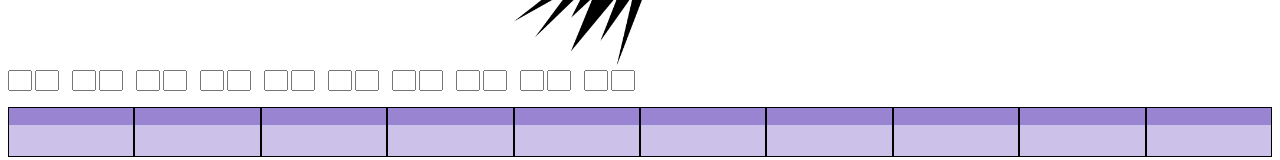
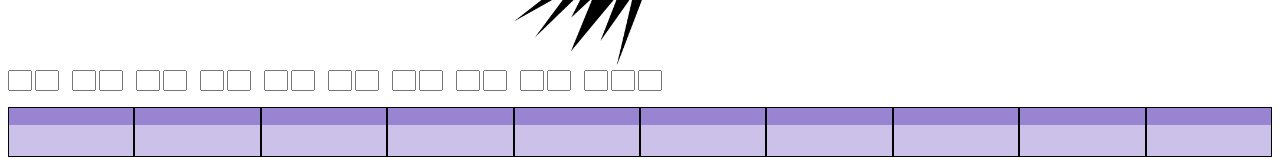
Before and after one commit to roviedo/bowling_score_calculator, a React (Create React App) app: page / in a window 1280 px wide. Shown: the part 394-554 px from the top of the page. Built offline with nearby package versions, Linux system fonts and the light colour scheme.

Commit message:
Added README, fixed logic of frames scores but still working on some edge cases for final two frames

```diff
--- a/src/App.js
+++ b/src/App.js
@@ -9,7 +9,7 @@ class App extends Component {
         <div className="header-title">
           Bolwing Score Calculator
         </div>
-        <img className="header-image" src="../bowling_pins.png" />
+        <img className="header-image" src="../bowling_pins.png" alt="bowling pins"/>
         <Frames />
       </div>
     );
--- a/src/Frame.js
+++ b/src/Frame.js
@@ -10,11 +10,16 @@ class Frame extends Component {
     this.props.handleTurn(e.target.value, this.props.index, 'secondTurn');
   }
 
+  handleThirdTurn = (e) => {
+    this.props.handleTurn(e.target.value, this.props.index, 'thirdTurn');
+  }
+
   render() {
     return (
       <div className='input-frame'>
         <input value={this.props.frame[0]} onChange={ this.handleFirstTurn }/>
         <input value={this.props.frame[1]} onChange={ this.handleSecondTurn }/>
+        { this.props.index === 9 ? <input value={this.props.frame[2]} onChange={ this.handleThirdTurn }/> : null }
       </div>
     );
   }
--- a/src/Frames.js
+++ b/src/Frames.js
@@ -17,7 +17,7 @@ class Frames extends Component {
         ['', ''],
         ['', ''],
         ['', ''],
-        ['', '']
+        ['', '', '']
       ],
       framesTotals: ['', '', '', '', '', '', '' ,'', '', '']
     }
@@ -35,18 +35,42 @@ class Frames extends Component {
       } else {
         frameValue = newValue
       }
-      if (frameValue === 10) {
+      if (index === 9) {
+        frames[index] = [frameValue, frames[index][1]];
+      } else if (frameValue === 10) {
         frames[index] = [frameValue, 0];
       } else {
         frames[index] = [frameValue, frames[index][1]];
       }
-    } else {
-       if ((newValue + frames[index][0]) > 10) {
+    } else if (turn === 'secondTurn') {
+      if (index === 9) {
+        if (frames[index][0] === 10 && newValue <= 10) {
+          frameValue = newValue;
+        } else if ((newValue + frames[index][0]) <= 10) {
+          frameValue = newValue;
+        } else {
+          frameValue = '';
+        }
+        frames[index] = [frames[index][0], frameValue, frames[index][2]];
+      } else {
+        if ((newValue + frames[index][0]) > 10) {
+          frameValue = '';
+        } else {
+          frameValue = newValue;
+        }
+        frames[index] = [frames[index][0], frameValue];
+      }
+    } else if (turn === 'thirdTurn') {
+      if (newValue > 10) {
         frameValue = '';
-      } else {
-        frameValue = newValue
+      } else if ((frames[index][0] > 0 && frames[index][0] < 10) && (frames[index][1] > 0 && frames[index][1] < 10)) {
+        frameValue = newValue;
+      } else if ((frames[index][0] === 10) && (frames[index][1] === 10)) {
+        frameValue = newValue;
+      } else if ((frames[index][0] === 10) && (frames[index][1] > 0 && frames[index][1] < 10) && (frames[index][1] + newValue <=10)) {
+        frameValue = newValue;
       }
-      frames[index] = [frames[index][0], frameValue];
+      frames[index] = [frames[index][0], frames[index][1], frameValue];
     }
 
     const newFrameTotals = this.getFramesTotals();
@@ -60,12 +84,23 @@ class Frames extends Component {
     let framesTotals = this.state.framesTotals;
     for (let index=0; index<this.state.frames.length; index++) {
       const prevIndexTotal = index > 0 ? framesTotals[index-1] : 0;
-      if (this.state.frames[index][0] === 10) {
+      if (index === 9) {
+        framesTotals[index] = prevIndexTotal + this.state.frames[index].filter((pins) => pins >= 0).reduce((total, num) => total + num, 0);
+
+      } else if (index === 8) {
+        if (this.state.frames[index+1][0] === 10) {
+          if (this.state.frames[index+1][1] === 10) {
+            framesTotals[index] = prevIndexTotal + 30;
+          } else if (this.state.frames[index+1][1] !== '' && (this.state.frames[index+1][1] < 10)) {
+            framesTotals[index] = prevIndexTotal + 20 + this.state.frames[index+1][1];
+          }
+        }
+      } else if (this.state.frames[index][0] === 10) {
         // check next two frames
         if (this.state.frames[index+1][0] === 10) {
-            if (this.state.frames[index+2][0] === 10) {
+            if (index < 8 && this.state.frames[index+2][0] === 10) {
                 framesTotals[index] = prevIndexTotal + 30;
-            } else if (this.state.frames[index+2][0] !== '' && (this.state.frames[index+2][0] < 10)) {
+            } else if (index < 8 && this.state.frames[index+2][0] !== '' && (this.state.frames[index+2][0] < 10)) {
                 framesTotals[index] = prevIndexTotal + 20 + this.state.frames[index+2][0];
             }
         } else if (this.state.frames[index+1][0] !== '' && this.state.frames[index+1][1] !== '' && ((this.state.frames[index+1][0] + this.state.frames[index+1][1]) <= 10)) {
@@ -81,6 +116,7 @@ class Frames extends Component {
           framesTotals[index] = prevIndexTotal + (this.state.frames[index][0] + this.state.frames[index][1]);
       }
     }
+
     return framesTotals;
   }
 
--- a/src/ScoreBoard.css
+++ b/src/ScoreBoard.css
@@ -13,6 +13,7 @@
     height: 35%;
     background-color: #9984d2;
     color: #e6e607;
+    text-shadow: 2px 2px 4px #000;
 }
 
 .first-turn {
@@ -29,4 +30,5 @@
     background-color: #9984d2;
     opacity: 0.5;
     color: #FFF;
+    text-shadow: 2px 2px 4px #000;
 }
--- a/src/ScoreBoard.js
+++ b/src/ScoreBoard.js
@@ -15,31 +15,6 @@ class ScoreBoard extends Component {
     return turnScore;
   }
 
-  getFrameTotal (index, frameTotal) {
-    if (this.props.frames[index][0] === 10) {
-        // check next two frames
-        console.log('going to check next frames');
-        if (this.props.frames[index+1][0] === 10) {
-            if (this.props.frames[index+2][0] === 10) {
-                return 30;
-            } else if (this.props.frames[index+2][0] !== '' && (this.props.frames[index+2][0] < 10)) {
-                return 20 + this.props.frames[index+2][0];
-            }
-        } else if (this.props.frames[index+1][0] !== '' && this.props.frames[index+1][1] !== '' && ((this.props.frames[index+1][0] + this.props.frames[index+1][1]) < 10)) {
-            return 10 + (this.props.frames[index+1][0] + this.props.frames[index+1][1]);
-        }
-    } else if ((this.props.frames[index][0] + this.props.frames[index][1]) === 10) {
-        console.log('now to check first frame');
-        if (this.props.frames[index+1][0] > 0) {
-          return (this.props.frames[index][0] + this.props.frames[index][1] + this.props.frames[index+1][0]);
-        } else {
-            return '';
-        }
-    } else if (this.props.frames[index][0] !== '' && this.props.frames[index][1] !== '' && ((this.props.frames[index][0] + this.props.frames[index][1]) < 10)) {
-        return (this.props.frames[index][0] + this.props.frames[index][1]);
-    }
-  }
-
   render() {
     return (
         <div className='score-frames'>
@@ -54,6 +29,11 @@ class ScoreBoard extends Component {
                             <div className='second-turn'>
                                 { this.getTurnScore(frame[1]) }
                             </div>
+                            {
+                                index === 9 ? <div className='second-turn'>
+                                    { this.getTurnScore(frame[2]) }
+                                </div> : null
+                            }
                         </div>
                         <div className='frame-total'>
                             { this.props.framesTotals[index] }
```
Also changed, not shown: 1 other file (tests, documents, lock files or other folders).
